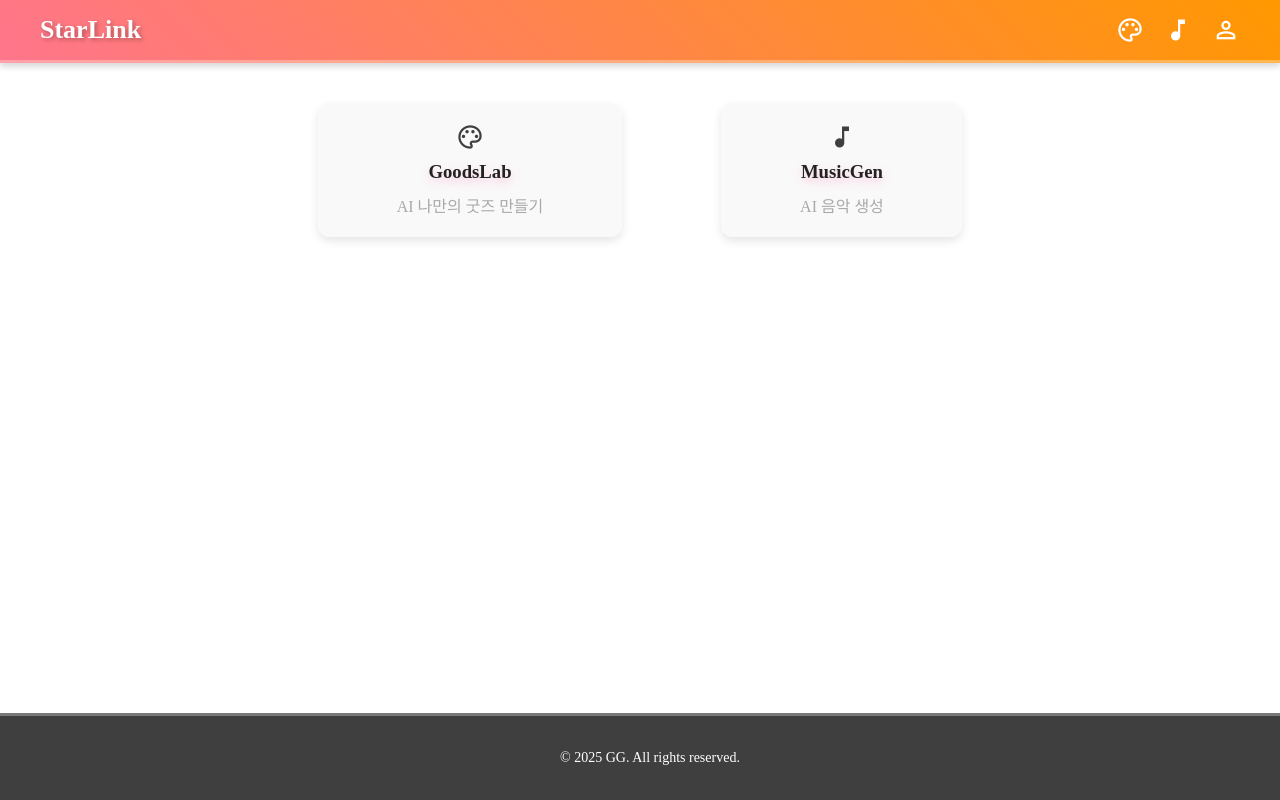
After one commit to ha-yun/GG.v2, a Flask app: template templates/home.html in a window 1280 px wide. The commit adds this page. Run offline with Flask 3, Linux system fonts and the light colour scheme; the template is opened without the code that fills it, so the values that code supplies are empty; parts of the project's set-up code (start-up, migrations or seed data) failed here and were passed over.

Commit message:
Feat: home 화면 추가

```diff
--- a/run.py
+++ b/run.py
@@ -24,7 +24,11 @@ def serve_image(filename):
 # 3. 라우팅 처리
 @app.route('/')     # URL, method 지정 (기본값 get방식)
 def home():
-    return "llama-index, openai, LLM service"
+    return render_template('home.html')
+
+@app.route('/login')
+def login():
+    return render_template('login.html')
 
 @app.route('/goods', methods=['GET'])
 def goods():
--- /dev/null
+++ b/static/css/index.css
@@ -0,0 +1,169 @@
+@keyframes fadeIn {
+    from {
+        opacity: 0;
+        transform: translateY(-10px);
+    }
+    to {
+        opacity: 1;
+        transform: translateY(0);
+    }
+}
+ /* 화면 전체를 감싸는 래퍼 */
+ body, html {
+    height: 100%;
+    margin: 0;
+    display: flex;
+    flex-direction: column;
+}
+/* 본문 영역을 확장해서 푸터가 아래로 밀리도록 함 */
+.content {
+    flex: 1;
+    padding: 20px;
+}
+
+a{
+    text-decoration: none;
+}
+h1 {
+    width: 100%;
+    text-align: center;
+    font-size: 28px;
+    font-weight: bold;
+    text-align: center;
+    color: #ff758c;
+    margin-bottom: 15px;
+    position: relative;
+    display: inline-block;
+    padding: 10px 0px;
+    color: linear-gradient(135deg, #ff758c, #ff7eb3);
+    text-shadow: 0 4px 10px rgba(255, 126, 179, 0.4);
+    animation: fadeIn 1s ease-in-out;
+}
+h2{
+    width: 100%;
+    text-align: center;
+    font-weight: bold;
+    text-align: center;
+    color: #ff758c;
+    margin-bottom: 15px;
+    position: relative;
+    display: inline-block;
+    padding: 10px 0px;
+    color: linear-gradient(135deg, #ff758c, #ff7eb3);
+    text-shadow: 0 4px 10px rgba(255, 126, 179, 0.4);
+    animation: fadeIn 1s ease-in-out;
+}
+h3{
+    width: 100%;
+    text-align: center;
+    text-align: center;
+    position: relative;
+    display: inline-block;
+    padding: 10px 0px;
+    margin: 0;
+    text-shadow: 0 4px 10px rgba(255, 126, 179, 0.4);
+    animation: fadeIn 1s ease-in-out;
+    color: #222;
+}
+span{
+    color:darkgray;
+}
+#service_wrap{
+    display: flex;
+    align-items: center;
+    width: 60%;
+    margin: 0 auto;
+}
+    fieldset {
+        border: none;
+        background: #f9f9f9;
+        padding: 20px;
+        border-radius: 12px;
+        box-shadow: 0 4px 10px rgba(0, 0, 0, 0.1);
+        text-align: center;
+        max-width: 400px;
+        margin: 20px auto;
+    }
+    label {
+        font-size: 18px;
+        font-weight: bold;
+        color: #333;
+        display: block;
+        margin-bottom: 10px;
+    }
+    textarea {
+        width: 100%;
+        height: 100px;
+        border-radius: 8px;
+        border: 1px solid #ddd;
+        font-size: 16px;
+        resize: none;
+        outline: none;
+        transition: 0.3s;
+    }
+    textarea:focus {
+        border-color: #ff7eb3;
+        box-shadow: 0 0 5px rgba(255, 126, 179, 0.5);
+    }
+    input[type="submit"] {
+        background: linear-gradient(135deg, #ff7eb3, #ff758c);
+        color: white;
+        font-size: 16px;
+        border: none;
+        padding: 10px 20px;
+        border-radius: 8px;
+        cursor: pointer;
+        margin-top: 10px;
+        transition: 0.3s;
+    }
+    input[type="submit"]:hover {
+        background: linear-gradient(135deg, #ff758c, #ff7eb3);
+        transform: scale(1.05);
+    }
+    input[type="text"] {
+        background: linear-gradient(-135deg, #eeeeee, #ffffff);
+        font-size: 16px;
+        border: 1px solid darkgray;
+        padding: 10px 20px;
+        border-radius: 8px;
+        cursor: pointer;
+        margin-top: 10px;
+        transition: 0.3s;
+    }
+
+
+/* 로딩 스피너 스타일 */
+#loading, #taking {
+    display: none; /* 기본적으로 숨김 */
+    position: fixed;
+    top: 0;
+    left: 0;
+    width: 100%;
+    height: 100%;
+    background: rgba(0, 0, 0, 0.6); /* 반투명 배경 */
+    display: flex;
+    flex-direction: column;
+    justify-content: center;
+    align-items: center;
+    text-align: center;
+    color: white;
+    font-size: 18px;
+    font-weight: bold;
+}
+
+/* 스피너 애니메이션 */
+.spinner {
+    width: 50px;
+    height: 50px;
+    border: 5px solid rgba(255, 255, 255, 0.3);
+    border-top: 5px solid #ffffff;
+    border-radius: 50%;
+    animation: spin 1s linear infinite;
+    margin-bottom: 15px;
+}
+
+/* 회전 애니메이션 */
+@keyframes spin {
+    0% { transform: rotate(0deg); }
+    100% { transform: rotate(360deg); }
+}
--- /dev/null
+++ b/static/includes/footer.html
@@ -0,0 +1,10 @@
+<footer style="
+    width: 100%;
+    background-color: #3f3f3f;
+    color: #fff;
+    text-align: center;
+    padding: 20px 10px;
+    font-size: 14px;
+    border-top: 3px solid rgba(255, 255, 255, 0.3);">
+    <p>© 2025 GG. All rights reserved.</p>
+</footer>
--- /dev/null
+++ b/static/includes/header.html
@@ -0,0 +1,94 @@
+<link rel="stylesheet" href="https://fonts.googleapis.com/css2?family=Material+Symbols+Outlined:opsz,wght,FILL,GRAD@20..48,100..700,0..1,-50..200&icon_names=music_note,palette,person" />
+
+<header>
+    <div class="header-container">
+        <a href="/" class="logo">StarLink</a>
+        <nav>
+            <a href="/goods">
+                <span class="material-symbols-outlined">palette</span>
+            </a>
+            <a href="/">
+                <span class="material-symbols-outlined">music_note</span>
+            </a>
+            <a href="/login">
+                <span class="material-symbols-outlined">person</span>
+            </a>
+        </nav>
+    </div>
+</header>
+
+<style>
+    /* 🔥 헤더 스타일 (그라데이션 적용) */
+    header {
+        background: linear-gradient(45deg, #ff758c, #ff9800);
+        padding: 15px 20px;
+        box-shadow: 0px 4px 6px rgba(0, 0, 0, 0.15);
+        border-bottom: 3px solid rgba(255, 255, 255, 0.3);
+        span{
+            color: white;
+        }
+    }
+
+    /* 📌 헤더 내부 컨테이너 */
+    .header-container {
+        display: flex;
+        justify-content: space-between;
+        align-items: center;
+        max-width: 1200px;
+        margin: 0 auto;
+    }
+
+    /* 🎨 로고 스타일 */
+    .logo {
+        font-size: 26px;
+        font-weight: bold;
+        text-decoration: none;
+        color: #fff;
+        text-shadow: 2px 2px 4px rgba(0, 0, 0, 0.3);
+        transition: opacity 0.3s ease-in-out;
+    }
+
+    .logo:hover {
+        opacity: 0.8;
+    }
+
+    /* 📌 네비게이션 */
+    nav {
+        display: flex;
+    }
+
+    /* 🌟 네비게이션 아이콘 */
+    nav a {
+        margin-left: 20px;
+        text-decoration: none;
+        font-size: 20px;
+        color: white;
+        transition: transform 0.3s ease-in-out, opacity 0.3s;
+    }
+
+    nav a:hover {
+        transform: scale(1.1);
+        opacity: 0.8;
+    }
+
+    /* 🏷️ 아이콘 크기 및 정렬 */
+    .material-symbols-outlined {
+        font-size: 28px;
+        vertical-align: middle;
+    }
+
+    /* 📱 반응형 (모바일 최적화) */
+    @media (max-width: 768px) {
+        .header-container {
+            flex-direction: column;
+            text-align: center;
+        }
+        nav {
+            margin-top: 10px;
+        }
+        nav a {
+            display: block;
+            margin: 5px 0;
+        }
+    }
+</style>
--- a/templates/goods.html
+++ b/templates/goods.html
@@ -5,7 +5,9 @@
     <meta name="viewport" content="width=device-width, initial-scale=1.0">
     <title>굿즈 목업 생성</title>
     <script src="https://code.jquery.com/jquery-3.7.1.js" integrity="sha256-eKhayi8LEQwp4NKxN+CfCh+3qOVUtJn3QNZ0TciWLP4=" crossorigin="anonymous"></script>
+    <link rel="stylesheet" type="text/css" href="{{ url_for('static', filename='css/index.css') }}">
     <link rel="stylesheet" type="text/css" href="{{ url_for('static', filename='css/goods.css') }}">
+
 </head>
 
 <body>
--- /dev/null
+++ b/templates/home.html
@@ -0,0 +1,50 @@
+<!DOCTYPE html>
+<html lang="ko">
+<head>
+    <meta charset="UTF-8">
+    <meta name="viewport" content="width=device-width, initial-scale=1.0">
+    <title>StarLink</title>
+    <script src="https://code.jquery.com/jquery-3.7.1.js" integrity="sha256-eKhayi8LEQwp4NKxN+CfCh+3qOVUtJn3QNZ0TciWLP4=" crossorigin="anonymous"></script>
+    <link rel="stylesheet" type="text/css" href="{{ url_for('static', filename='css/index.css') }}">
+    <link rel="stylesheet" href="https://fonts.googleapis.com/css2?family=Material+Symbols+Outlined:opsz,wght,FILL,GRAD@20..48,100..700,0..1,-50..200&icon_names=music_note,palette,person" />
+
+
+</head>
+
+<body>
+    <!-- 헤더 -->
+    <div id="header"></div>
+    <div class="content">
+        <div id="service_wrap">
+            <fieldset>
+                <a href="/goods">
+                    <span class="material-symbols-outlined"
+                        style="color:#3f3f3f">
+                        palette
+                    </span>
+                    <h3>GoodsLab</h3>
+                    <span>AI 나만의 굿즈 만들기 </span>
+                </a>
+            </fieldset>
+            <fieldset>
+                <a href="/tts">
+                    <span class="material-symbols-outlined"
+                        style="color:#3f3f3f">
+                        music_note
+                    </span>
+                    <h3>MusicGen</h3>
+                    <span>AI 음악 생성 </span>
+                </a>
+            </fieldset>
+        </div>
+    </div>
+    <!-- 푸터 -->
+    <div id="footer"></div>
+    <script>
+        $(document).ready(function() {
+            $("#header").load("static/includes/header.html");
+            $("#footer").load("static/includes/footer.html");
+        });
+    </script>
+</body>
+</html>
```
Also changed, not shown: static/css/goods.css (+0 -114 lines), templates/login.html (added, +68 -0 lines), goods_image/20250317_174814.jpg (added).
